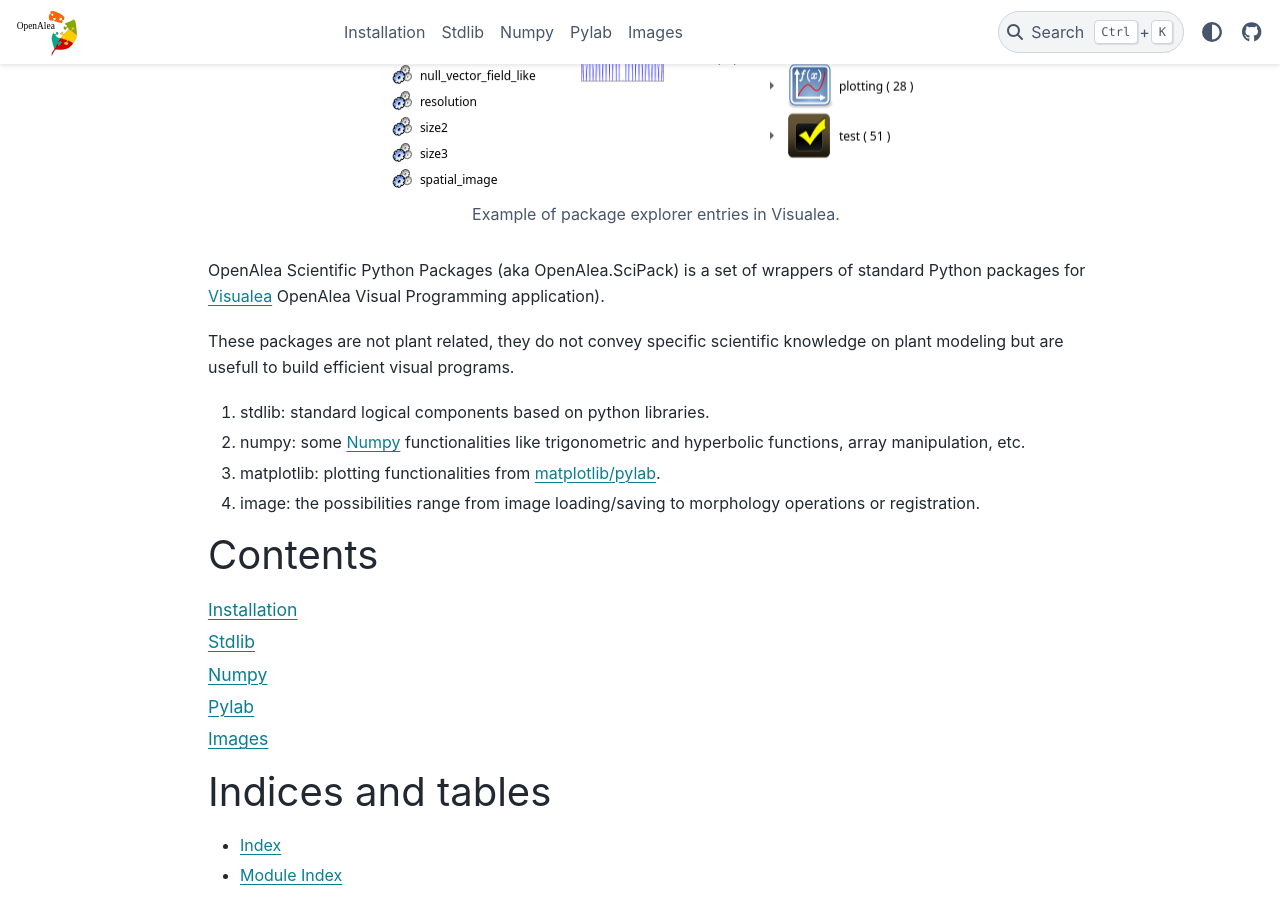
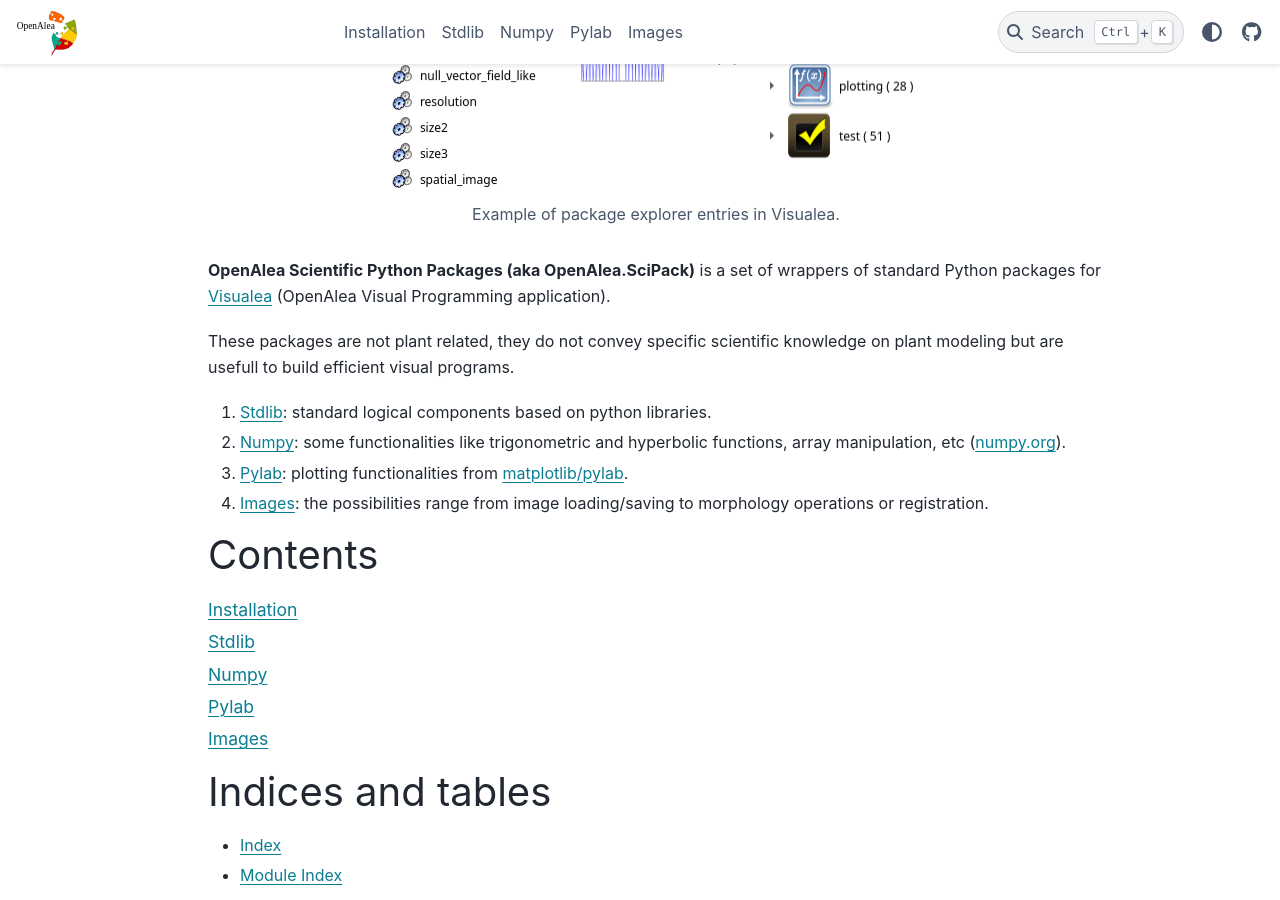
Before and after one commit to openalea/scipack, a Sphinx documentation site: the page built from doc/index.rst, in a window 1280 px wide and 900 px high, scrolled down 533 px. Built offline with Sphinx 7.4.7 and the PyData theme 0.15.4, drawn with Linux system fonts in a browser that asks for light colours; formulas are drawn with MathJax 3; the version number could not be read and is left out.

Commit message:
[no ci] following review 2

```diff
--- a/doc/index.rst
+++ b/doc/index.rst
@@ -5,16 +5,16 @@
 
  **Example of package explorer entries in Visualea.**
 
-OpenAlea Scientific Python Packages (aka OpenAlea.SciPack) is a set of wrappers of standard Python packages
-for `Visualea <https://visualea.readthedocs.io>`_ OpenAlea Visual Programming application).
+**OpenAlea Scientific Python Packages (aka OpenAlea.SciPack)** is a set of wrappers of standard Python packages
+for `Visualea <https://visualea.readthedocs.io>`_ (OpenAlea Visual Programming application).
 
 These packages are not plant related, they do not convey specific scientific knowledge on plant modeling but are
 usefull to build efficient visual programs.
 
-1. stdlib: standard logical components based on python libraries.
-2. numpy: some `Numpy <https://numpy.org/>`_ functionalities like trigonometric and hyperbolic functions, array manipulation, etc.
-3. matplotlib: plotting functionalities from `matplotlib/pylab <https://matplotlib.org/stable/api/pylab.html>`_.
-4. image: the possibilities range from image loading/saving to morphology operations or registration.
+1. `Stdlib <doc_stdlib/contents.rst>`_: standard logical components based on python libraries.
+2. `Numpy <doc_numpy/contents.rst>`_: some functionalities like trigonometric and hyperbolic functions, array manipulation, etc (`numpy.org <https://numpy.org/>`_).
+3. `Pylab <doc_pylab/contents.rst>`_: plotting functionalities from `matplotlib/pylab <https://matplotlib.org/stable/api/pylab.html>`_.
+4. `Images <doc_image/contents.rst>`_: the possibilities range from image loading/saving to morphology operations or registration.
 
 Contents
 ========
```
